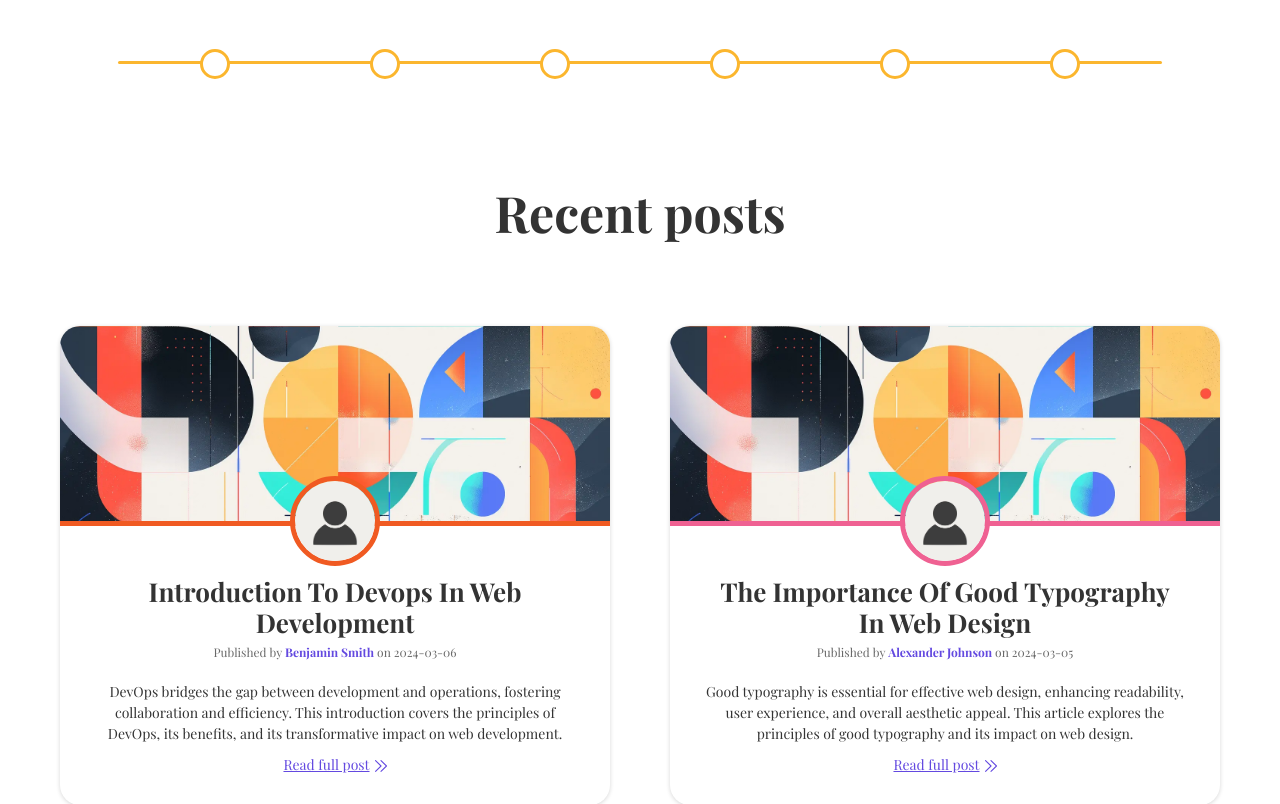
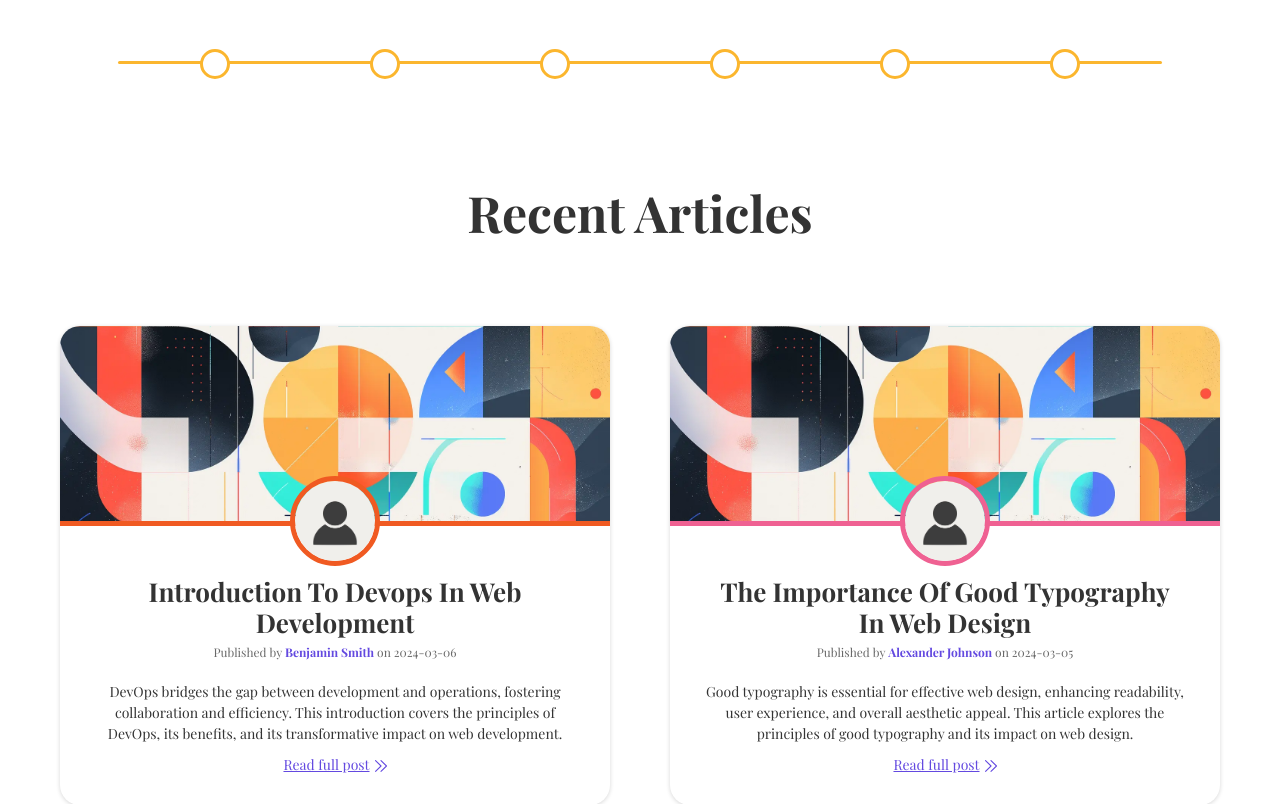
Before and after one commit to ShaneDoyleDev/commit, a Django app: page / in a window 1280 px wide. Shown: the part 674-1478 px from the top of the page. Run offline with Django 4.2, Linux system fonts and the light colour scheme; data comes from the database, SQL or seed files in the repository; some web fonts are replaced.

Commit message:
fix(blog/templates/homepage.html): edit title for recent posts section

```diff
--- a/blog/templates/blog/homepage.html
+++ b/blog/templates/blog/homepage.html
@@ -21,9 +21,9 @@
                 {% include "blog/includes/category-menu.html" %}
             </div>
 
-            <!-- Recent posts Section -->
+            <!-- Recent articles Section -->
             <section id="recent-posts-section">
-                <h1 class="section-heading text-center">Recent posts</h1>
+                <h1 class="section-heading text-center">Recent Articles</h1>
 
                 <div class="post-card-container">
                     <!-- Looping through the recent posts and including the post card for each one -->
```
